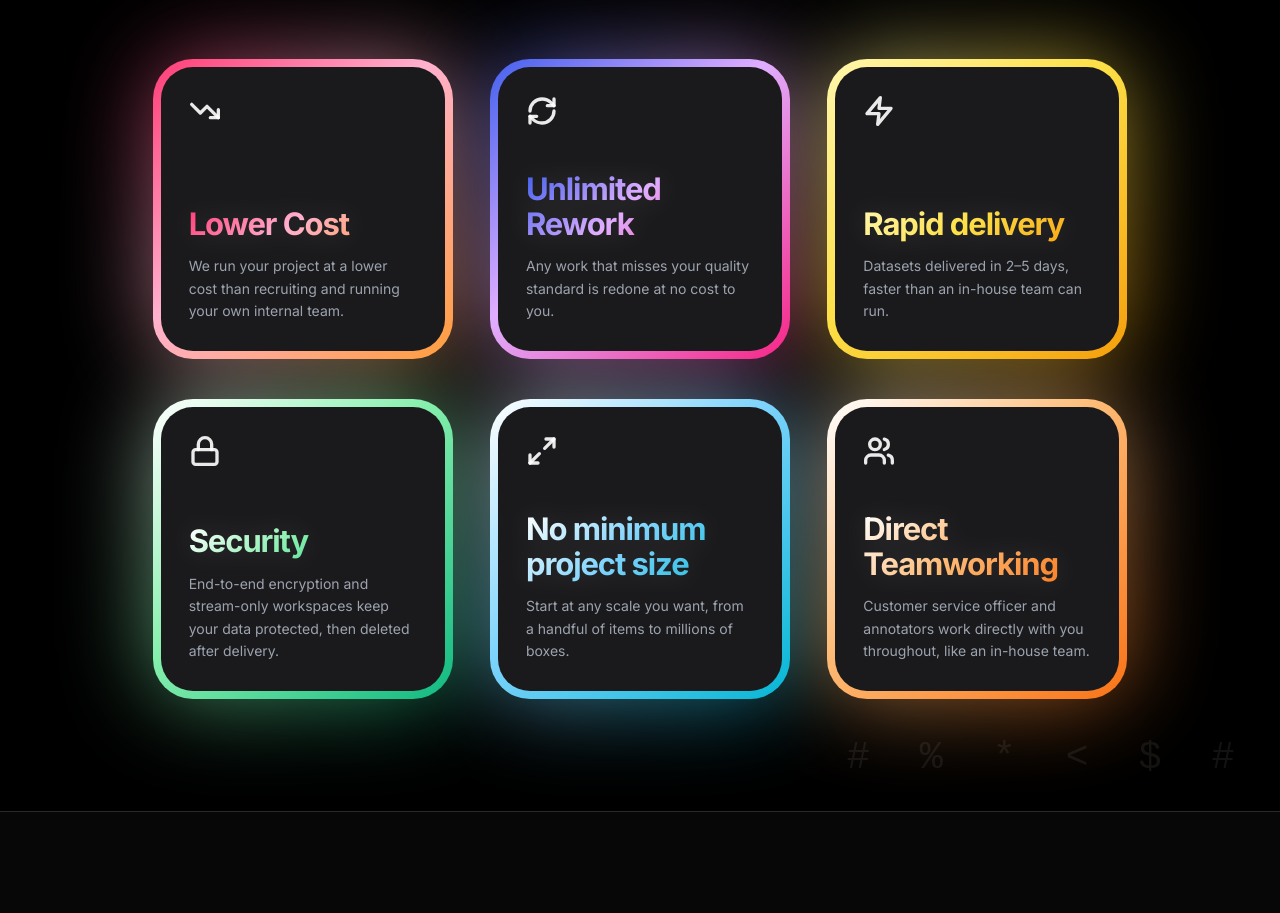
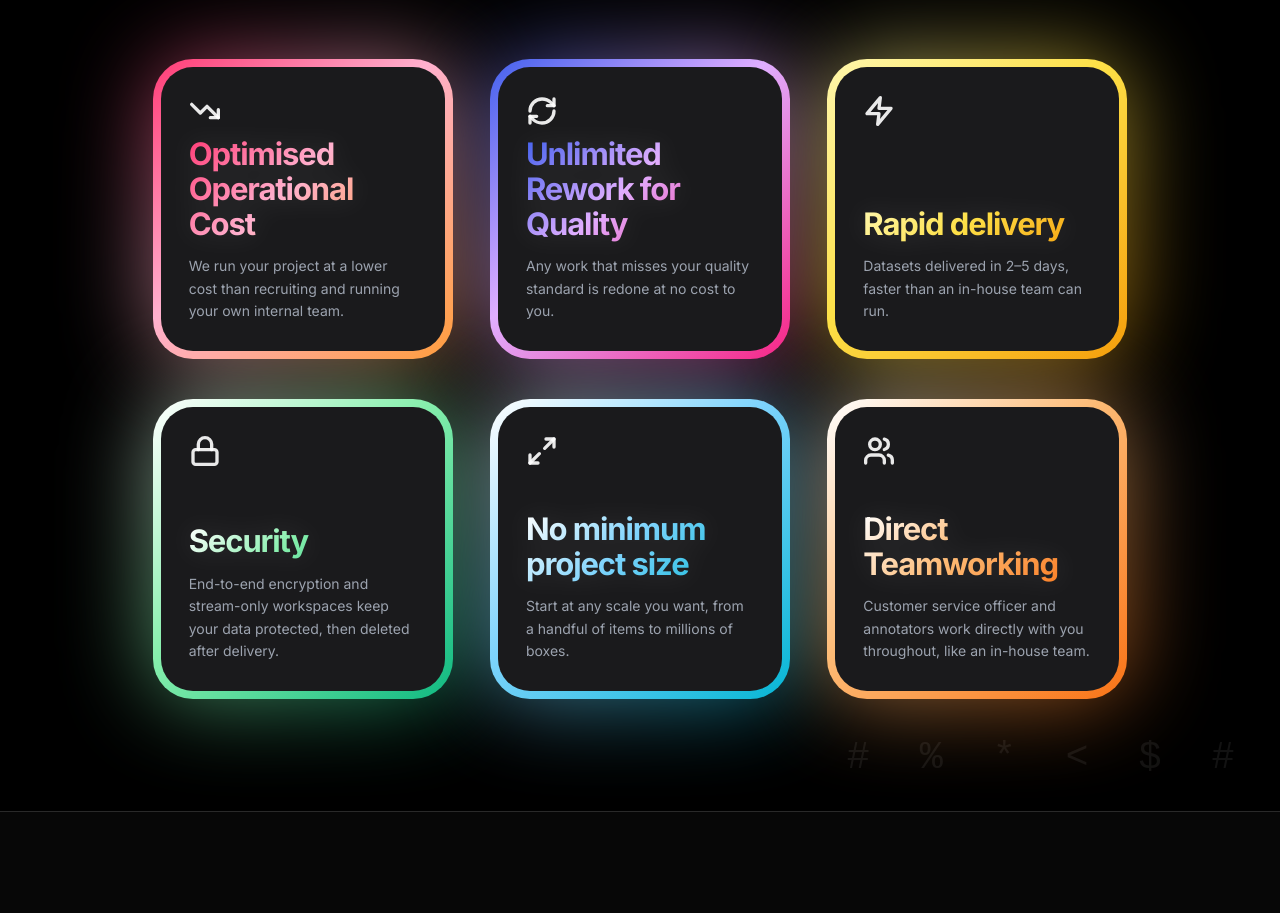
Before and after one commit to chuongnguyenn-vsc/Distinction-Lab, a plain HTML site: page index.html in a window 1280 px wide. Shown: the part 2840-3753 px from the top of the page. Drawn offline with nearby package versions, Linux system fonts and the light colour scheme; a web font is replaced by a local one.

Commit message:
Update section titles for clarity

```diff
--- a/index.html
+++ b/index.html
@@ -1359,7 +1359,7 @@ consensus review</span></div>
           <div class="fc-body">
             <div class="fc-in">
               <div class="fc-ic"><svg xmlns="http://www.w3.org/2000/svg" width="32" height="32" viewBox="0 0 24 24" fill="none" stroke="currentColor" stroke-width="2.5" stroke-linecap="round" stroke-linejoin="round" aria-hidden="true"><polyline points="22 17 13.5 8.5 8.5 13.5 2 7"/><polyline points="16 17 22 17 22 11"/></svg></div>
-              <div><h3 class="fc-t">Lower Cost</h3><p class="fc-d">We run your project at a lower cost than recruiting and running your own internal team.</p></div>
+              <div><h3 class="fc-t">Optimised Operational Cost</h3><p class="fc-d">We run your project at a lower cost than recruiting and running your own internal team.</p></div>
             </div>
           </div>
         </div>
@@ -1368,7 +1368,7 @@ consensus review</span></div>
           <div class="fc-body">
             <div class="fc-in">
               <div class="fc-ic"><svg xmlns="http://www.w3.org/2000/svg" width="32" height="32" viewBox="0 0 24 24" fill="none" stroke="currentColor" stroke-width="2.5" stroke-linecap="round" stroke-linejoin="round" aria-hidden="true"><path d="M3 12a9 9 0 0 1 9-9 9.75 9.75 0 0 1 6.74 2.74L21 8"/><path d="M21 3v5h-5"/><path d="M21 12a9 9 0 0 1-9 9 9.75 9.75 0 0 1-6.74-2.74L3 16"/><path d="M8 16H3v5"/></svg></div>
-              <div><h3 class="fc-t">Unlimited Rework</h3><p class="fc-d">Any work that misses your quality standard is redone at no cost to you.</p></div>
+              <div><h3 class="fc-t">Unlimited Rework for Quality</h3><p class="fc-d">Any work that misses your quality standard is redone at no cost to you.</p></div>
             </div>
           </div>
         </div>
```
